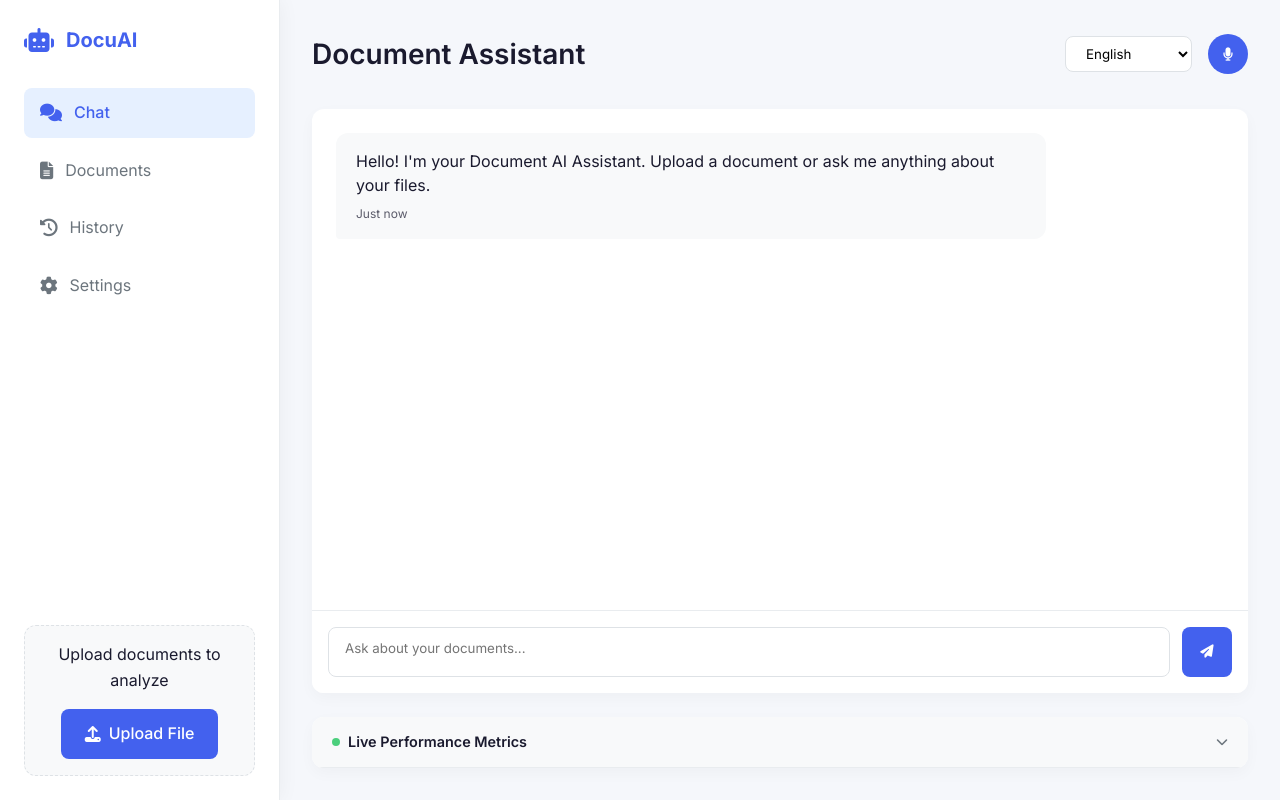
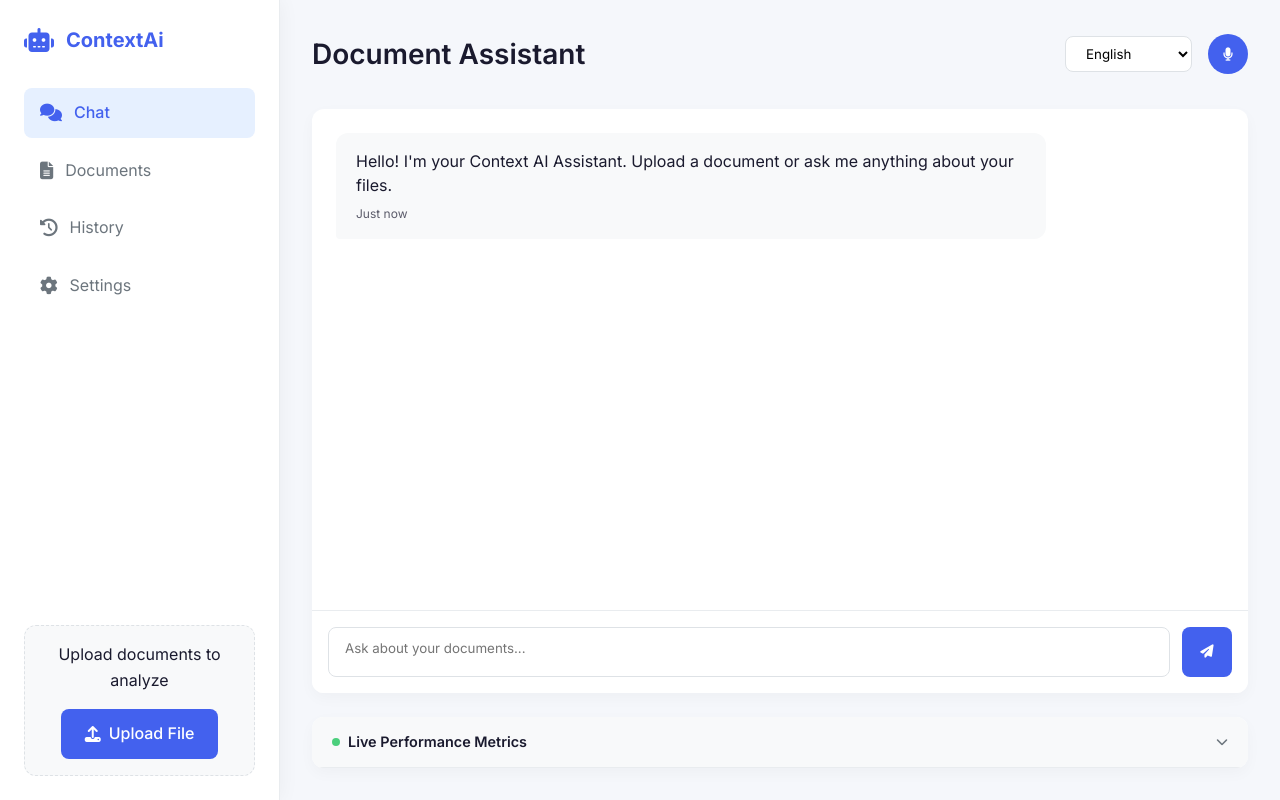
Before and after one commit to Context-Driven-Legal-Text-Analysis/Context_Driven_Text_Analysis, a Flask app: page / in a window 1280 px wide. Run offline with Flask 2, Linux system fonts and the light colour scheme; data that the repository does not hold is empty.

Commit message:
mnor changes

```diff
--- a/app.py
+++ b/app.py
@@ -315,33 +315,34 @@ def query_vectors(index, vector, top_k=2, namespace="default", filter=None):
     return response
 
 def rewrite_query(client, model, original_query, rewrite_conversation_history):
-    system_prompt = '''
-    You are a document analysis assistant.Use ONLY the provided document chunks to answer.Extract and summarize relevant information from them.
-If information exists but is scattered across chunks,
-combine and present it clearly.Only say "Not found in document" if the chunks contain
-absolutely no relevant information.
-    '''
+
+    system_prompt = """
+You are a search query optimizer for a document retrieval system.
+
+Rewrite the user's question into a short, clear semantic search query
+that will help retrieve relevant document chunks from a vector database.
+
+STRICT RULES:
+- Do NOT answer the question
+- Do NOT mention missing documents
+- Do NOT explain anything
+- Output ONLY the rewritten search query
+- Keep it concise and keyword-rich
+"""
 
     messages = [
         {"role": "system", "content": system_prompt},
-        *rewrite_conversation_history,
-        {"role": "user", "content": f"Original query: {original_query}\n\nRewritten query:"}
+        {"role": "user", "content": original_query}
     ]
 
     response = client.chat.completions.create(
         model=model,
         messages=messages,
-        max_tokens=200,
-        temperature=0.3
+        max_tokens=60,
+        temperature=0.1
     )
 
-    rewritten_query = response.choices[0].message.content
-
-    rewrite_conversation_history.append({"role": "user", "content": original_query})
-    rewrite_conversation_history.append({"role": "assistant", "content": rewritten_query})
-
-    if len(rewrite_conversation_history) > 20:
-        rewrite_conversation_history = rewrite_conversation_history[-20:]
+    rewritten_query = response.choices[0].message.content.strip()
 
     return rewritten_query, rewrite_conversation_history
 
--- a/templates/index.html
+++ b/templates/index.html
@@ -3,7 +3,7 @@
     <head>
         <meta charset="UTF-8">
         <meta name="viewport" content="width=device-width, initial-scale=1.0">
-        <title>DocuAI - Intelligent Document Assistant</title>
+        <title>ContextAi</title>
         <link href="https://fonts.googleapis.com/css2?family=Inter:wght@300;400;500;600;700&display=swap" rel="stylesheet">
         <link rel="stylesheet" href="https://cdnjs.cloudflare.com/ajax/libs/font-awesome/6.4.0/css/all.min.css">
         <style>
@@ -403,7 +403,7 @@
             <div class="sidebar">
                 <div class="logo">
                     <i class="fas fa-robot"></i>
-                    <span>DocuAI</span>
+                    <span>ContextAi</span>
                 </div>
 
                 <a href="#" class="nav-item active">
@@ -459,7 +459,7 @@
                     <div class="chat-messages" id="chat-messages">
                         <!-- Messages will be inserted here -->
                         <div class="message ai-message">
-                            Hello! I'm your Document AI Assistant. Upload a document or ask me anything about your files.
+                            Hello! I'm your Context AI Assistant. Upload a document or ask me anything about your files.
                             <span class="message-time">Just now</span>
                         </div>
                     </div>
@@ -767,7 +767,7 @@
             const t = document.createElement('div');
             t.className='typing-indicator';
             t.id='typing-indicator';
-            t.innerHTML=`DocuAI thinking...`;
+            t.innerHTML=`ContextAi thinking...`;
             chatMessages.appendChild(t);
             chatMessages.scrollTop = chatMessages.scrollHeight;
         }
```
